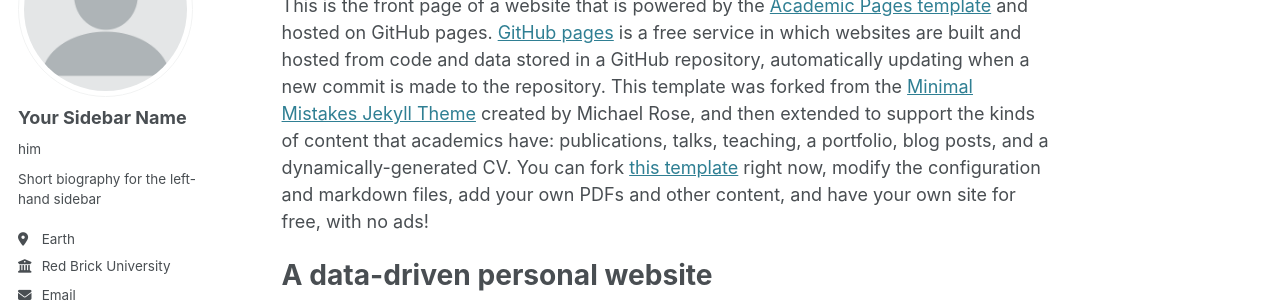
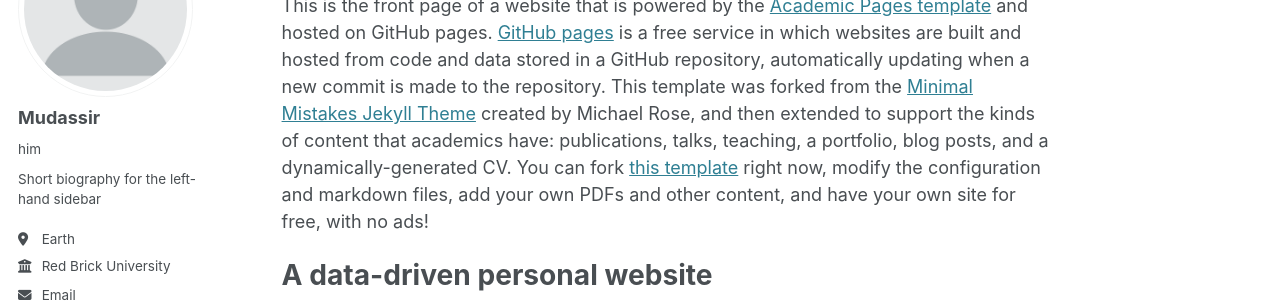
Before and after one commit to mklodi1/mklodi1.github.io, a Jekyll site: the page built from _pages/about.md, in a window 1280 px wide. Shown: the part 177-479 px from the top of the page. Built offline with Jekyll 4.4.1, drawn with Linux system fonts in a browser that asks for light colours; some web fonts are replaced.

Commit message:
Update _config.yml

```diff
--- a/_config.yml
+++ b/_config.yml
@@ -23,7 +23,7 @@ repository               : "mklodi1/mklodi1.github.io"
 author:
   # Biographic information
   avatar           : "profile.png"
-  name             : "Your Sidebar Name"
+  name             : "Mudassir"
   pronouns         : "him" # example: "she/her"
   bio              : "Short biography for the left-hand sidebar"
   location         : "Earth"
```
